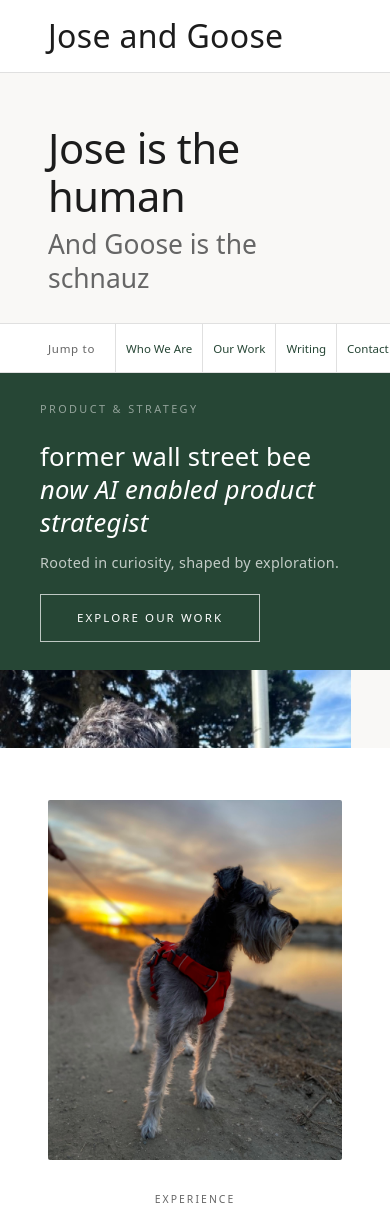
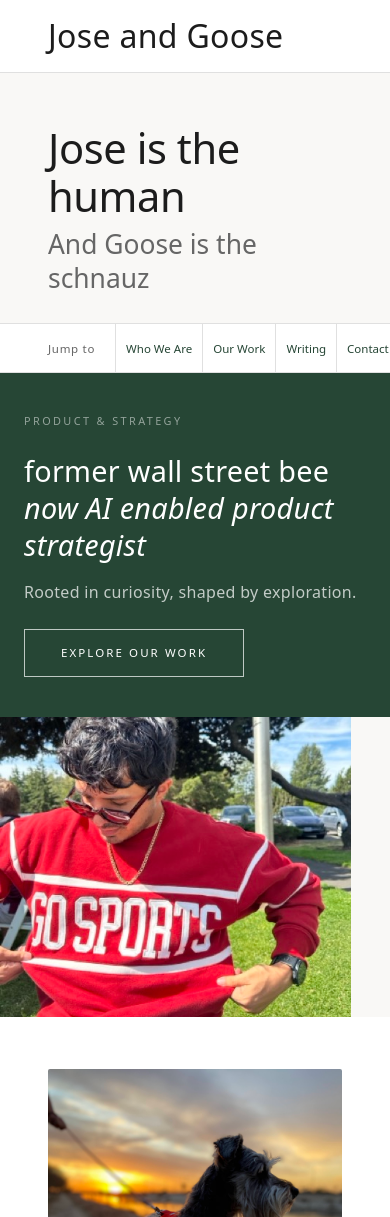
Before and after one commit to joseandgoose/starter, a Next.js app: page / in a window 390 px wide. Shown: the top 1217 px of the page. Built offline with nearby package versions, Linux system fonts and the light colour scheme.

Commit message:
Fix mobile hero layout

```diff
--- a/app/globals.css
+++ b/app/globals.css
@@ -482,25 +482,53 @@ footer {
    RESPONSIVE
 ════════════════════════════════════════ */
 @media (max-width: 960px) {
-  .hero { grid-template-columns: 1fr; }
-.hero-text {
-  background: var(--forest);
-  padding: 28px 40px;
-  display: flex;
-  flex-direction: column;
-  justify-content: center;
-  color: var(--white);
-  overflow: hidden;
+  .hero {
+    grid-template-columns: 1fr;
+    max-height: none;
+    min-height: auto;
+  }
+  .hero-text {
+    order: 1;
+    padding: 40px 24px;
+    min-height: auto;
+  }
+  .hero-img {
+    order: 2;
+    min-height: 300px;
+  }
+  .hero-img img {
+    height: 300px;
+  }
+  .hero-img-placeholder {
+    min-height: 300px;
+  }
+
+  .hero-title {
+    font-size: 1.8rem;
+    margin-bottom: 16px;
+  }
+
+  .hero-body {
+    font-size: 1rem;
+    margin-bottom: 24px;
+  }
+
+  .tiles-grid {
+    grid-template-columns: 1fr;
+  }
+  .nav-links {
+    display: none;
+  }
+  footer {
+    flex-direction: column;
+    gap: 12px;
+    text-align: center;
+  }
+  .jump-inner a {
+    padding: 0 10px;
+    font-size: 0.72rem;
+  }
 }
-  .hero-img  { order: 2; }
-  .hero-img-placeholder { min-height: 320px; }
-  .tiles-grid { grid-template-columns: 1fr; }
-  .nav-links { display: none; }
-  footer { flex-direction: column; gap: 12px; text-align: center; }
-  .jump-inner a { padding: 0 10px; font-size: 0.72rem; }
-  .hero-actions { flex-wrap: wrap; gap: 8px; padding: 20px 24px; }
-}
-
 
 
 /* ═══════════════════════════════════════
```
